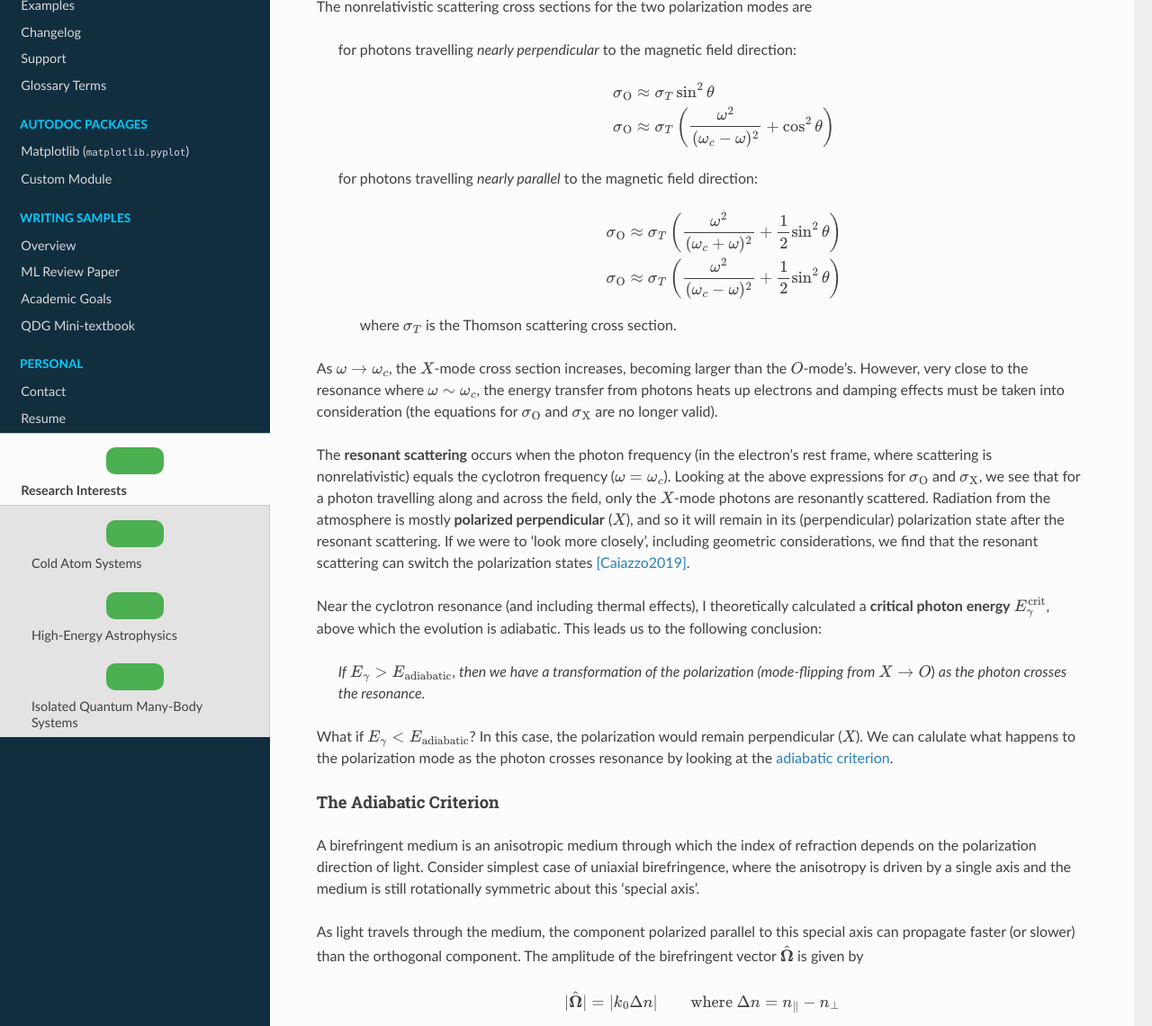
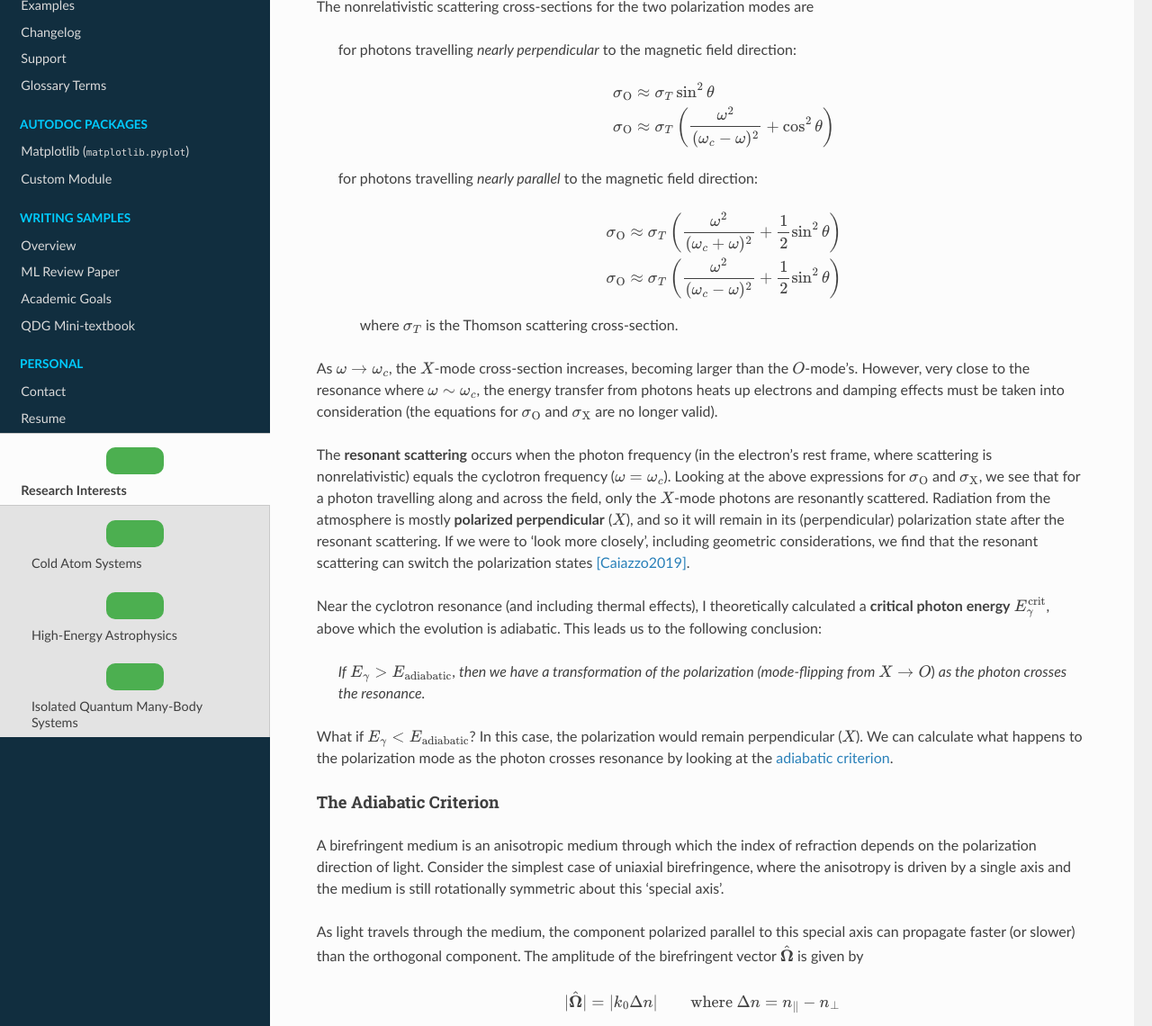
Before and after one commit to rcywang/d-wave-demodoc, a Sphinx documentation site: the page built from docs/research.rst, in a window 1280 px wide and 1400 px high, scrolled down 6597 px, cut to the strip 260-1400 px from the top of the window. Shown: the whole strip at 90% size. Built offline with Sphinx 7.4.7 and the Read the Docs theme 2.0.0, drawn with Linux system fonts in a browser that asks for light colours; some of the changed text lies outside the part shown.

Commit message:
Update research.rst

```diff
--- a/docs/research.rst
+++ b/docs/research.rst
@@ -79,7 +79,7 @@ The system (a set of qubits) begins the annealing process in the ground state of
 
 .. math::
 
-    \mathcal{H}_i = \underbrace{-\frac{A(s)}{2}\left(\sum_{i} \hat{\sigma}_{x}^{(i)}\right)}_{\text {Initial Hamiltonian }}
+    \mathcal{H}_i = \underbrace{-\frac{A(s)}{2}\left(\sum_{i} \hat{\sigma}_{x}^{(i)}\right)}_{\text {Initial Hamiltonian}}
 
 
 As it anneals, the final or **problem Hamiltonian** :math:`\mathcal{H}_{\operatorname{problem}}` is introduced. During the annealing process, the system evolves under the full Hamiltonian :math:`\mathcal{H}_{\operatorname{Ising}}`:
@@ -307,7 +303,7 @@ With vacuum birefringence, the expected polarization fraction (the degree of pol
     This is a hand-drawn picture by J.S. Heyl showing the resonance crossings (circled). Note that the frequencies on the x-axis is scaled by the cyclotron resonance :math:`\omega_B` (or :math:`\omega_c`). This image can be contrasted with :numref:`eigenspectrum` (Fig. 7 of `Annealing in Low-Energy States <https://docs.dwavesys.com/docs/latest/c_gs_2.html#annealing-in-low-energy-states>`_).
 
 
-The nonrelativistic scattering cross sections for the two polarization modes are
+The nonrelativistic scattering cross-sections for the two polarization modes are
 
  * for photons travelling *nearly perpendicular* to the magnetic field direction:
 
@@ -327,9 +323,9 @@ The nonrelativistic scattering cross sections for the two polarization modes are
         \sigma_{\operatorname{O}} &\approx \sigma_T \left(\frac{\omega^2}{(\omega_c-\omega)^2} + \frac{1}{2}\sin^2\theta \right)
         \end{align*}
 
-    where :math:`\sigma_T` is the Thomson scattering cross section.
+    where :math:`\sigma_T` is the Thomson scattering cross-section.
 
-As :math:`\omega\rightarrow\omega_c`, the :math:`X`-mode cross section increases, becoming larger than the :math:`O`-mode's. However, very close to the resonance where :math:`\omega\sim\omega_c`, the energy transfer from photons heats up electrons and damping effects must be taken into consideration (the equations for :math:`\sigma_{\operatorname{O}}` and :math:`\sigma_{\operatorname{X}}` are no longer valid).
+As :math:`\omega\rightarrow\omega_c`, the :math:`X`-mode cross-section increases, becoming larger than the :math:`O`-mode's. However, very close to the resonance where :math:`\omega\sim\omega_c`, the energy transfer from photons heats up electrons and damping effects must be taken into consideration (the equations for :math:`\sigma_{\operatorname{O}}` and :math:`\sigma_{\operatorname{X}}` are no longer valid).
 
 The **resonant scattering** occurs when the photon frequency (in the electron's rest frame, where scattering is nonrelativistic) equals the cyclotron frequency (:math:`\omega=\omega_c`). Looking at the above expressions for :math:`\sigma_{\operatorname{O}}` and :math:`\sigma_{\operatorname{X}}`, we see that for a photon travelling along and across the field, only the :math:`X`-mode photons are resonantly scattered. Radiation from the atmosphere is mostly **polarized perpendicular** (:math:`X`), and so it will remain in its (perpendicular) polarization state after the resonant scattering. If we were to 'look more closely', including geometric considerations, we find that the resonant scattering can switch the polarization states [Caiazzo2019]_.
 
@@ -339,7 +335,7 @@ Near the cyclotron resonance (and including thermal effects), I theoretically ca
     *If* :math:`E_{\gamma} > E_{\operatorname{adiabatic}}`, *then we have a transformation of the polarization (mode-flipping from* :math:`X \rightarrow O`) *as the photon crosses the resonance.*
 
 
-What if :math:`E_{\gamma} < E_{\operatorname{adiabatic}}`? In this case, the polarization would remain perpendicular (:math:`X`). We can calulate what happens to the polarization mode as the photon crosses resonance by looking at the :ref:`adiabatic criterion <adiabaticcriterion>`.
+What if :math:`E_{\gamma} < E_{\operatorname{adiabatic}}`? In this case, the polarization would remain perpendicular (:math:`X`). We can calculate what happens to the polarization mode as the photon crosses resonance by looking at the :ref:`adiabatic criterion <adiabaticcriterion>`.
 
 
 .. _adiabaticcriterion:
@@ -347,7 +343,7 @@ What if :math:`E_{\gamma} < E_{\operatorname{adiabatic}}`? In this case, the pol
 The Adiabatic Criterion
 +++++++++++++++++++++++
 
-A birefringent medium is an anisotropic medium through which the index of refraction depends on the polarization direction of light. Consider simplest case of uniaxial birefringence, where the anisotropy is driven by a single axis and the medium is still rotationally symmetric about this 'special axis'.
+A birefringent medium is an anisotropic medium through which the index of refraction depends on the polarization direction of light. Consider the simplest case of uniaxial birefringence, where the anisotropy is driven by a single axis and the medium is still rotationally symmetric about this 'special axis'.
 
 As light travels through the medium, the component polarized parallel to this special axis can propagate faster (or slower) than the orthogonal component. The amplitude of the birefringent vector :math:`\hat{\mathbf{\Omega}}` is given by
 
```
Also changed, not shown: other parts of docs/research.rst (+5 -9 lines).
